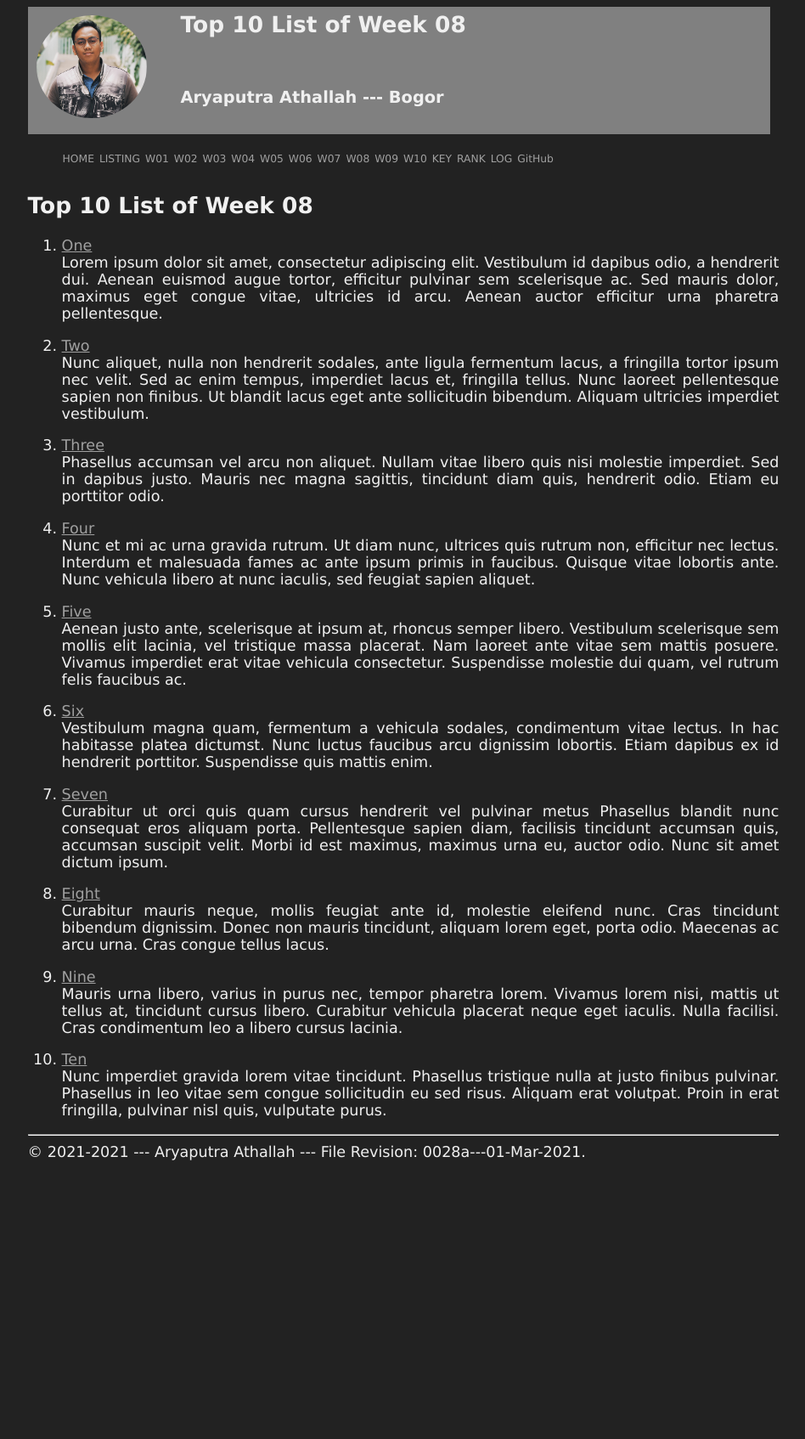
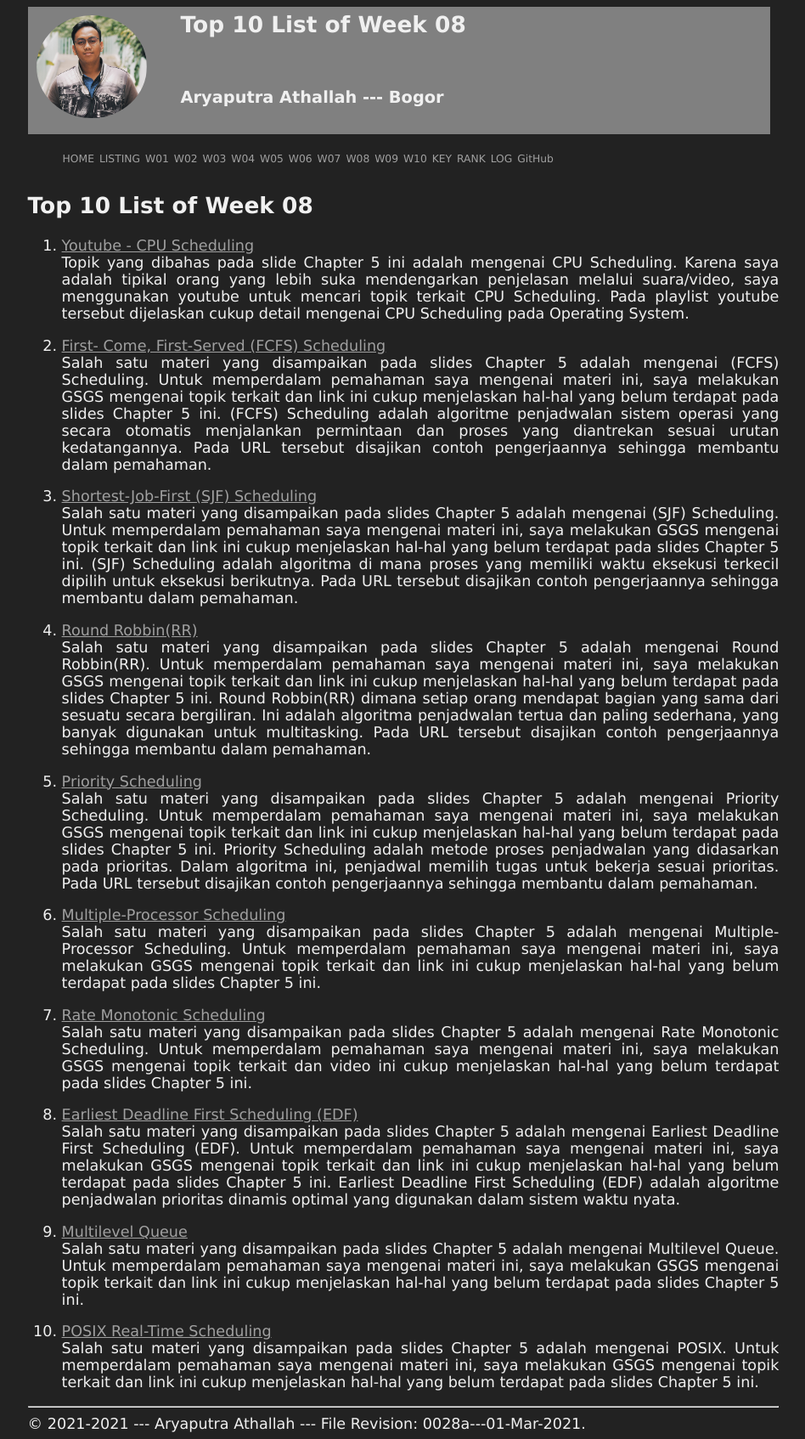
Before and after one commit to aryaputr213/os211, a Jekyll site: the page built from w08.md, in a window 1280 px wide. Shown: the whole page at 85% size, without its empty margins (165-1113 px from the left). Built offline with Jekyll 4.4.1, drawn with Linux system fonts in a browser that asks for light colours; our own code applies the rules of GitHub Pages for plain Markdown files; before the commit the page ends 1374 px from its top, so only the background shows below that.

Commit message:
Week 08 assignments

```diff
--- a/TXT/myrank.txt
+++ b/TXT/myrank.txt
@@ -17,3 +17,6 @@ ZCZC W05 blopblipblap
 ZCZC W06 azricot
 ZCZC W06 astriddiany
 ZCZC W06 bintangdom
+ZCZC W07 azkafitria
+ZCZC W07 blopblipblap
+ZCZC W07 asfiowilma
--- a/w08.md
+++ b/w08.md
@@ -5,72 +5,33 @@ permalink: /W08/
 
 # Top 10 List of Week 08
 
-1. [One](https://en.wikipedia.org/wiki/1)<br>
-Lorem ipsum dolor sit amet, consectetur adipiscing elit.
-Vestibulum id dapibus odio, a hendrerit dui.
-Aenean euismod augue tortor, efficitur pulvinar sem scelerisque ac.
-Sed mauris dolor, maximus eget congue vitae, ultricies id arcu.
-Aenean auctor efficitur urna pharetra pellentesque.
+1. [Youtube - CPU Scheduling](https://www.youtube.com/watch?v=EWkQl0n0w5M&list=PLBlnK6fEyqRitWSE_AyyySWfhRgyA-rHk)<br>
+Topik yang dibahas pada slide Chapter 5 ini adalah mengenai CPU Scheduling. Karena saya adalah tipikal orang yang lebih suka mendengarkan penjelasan melalui suara/video, saya menggunakan youtube untuk mencari topik terkait CPU Scheduling. Pada playlist youtube tersebut dijelaskan cukup detail mengenai CPU Scheduling pada Operating System.
 
-2. [Two](https://en.wikipedia.org/wiki/2)<br>
-Nunc aliquet, nulla non hendrerit sodales, ante ligula fermentum lacus, a fringilla tortor ipsum nec velit.
-Sed ac enim tempus, imperdiet lacus et, fringilla tellus.
-Nunc laoreet pellentesque sapien non finibus.
-Ut blandit lacus eget ante sollicitudin bibendum.
-Aliquam ultricies imperdiet vestibulum.
+2. [First- Come, First-Served (FCFS) Scheduling](https://www.guru99.com/fcfs-scheduling.html#)<br>
+Salah satu materi yang disampaikan pada slides Chapter 5 adalah mengenai (FCFS) Scheduling. Untuk memperdalam pemahaman saya mengenai materi ini, saya melakukan GSGS mengenai topik terkait dan link ini cukup menjelaskan hal-hal yang belum terdapat pada slides Chapter 5 ini. (FCFS) Scheduling adalah algoritme penjadwalan sistem operasi yang secara otomatis menjalankan permintaan dan proses yang diantrekan sesuai urutan kedatangannya. Pada URL tersebut disajikan contoh pengerjaannya sehingga membantu dalam pemahaman.
 
-3. [Three](https://en.wikipedia.org/wiki/3)<br>
-Phasellus accumsan vel arcu non aliquet.
-Nullam vitae libero quis nisi molestie imperdiet.
-Sed in dapibus justo.
-Mauris nec magna sagittis, tincidunt diam quis, hendrerit odio.
-Etiam eu porttitor odio.
+3. [Shortest-Job-First (SJF) Scheduling](https://www.guru99.com/shortest-job-first-sjf-scheduling.html)<br>
+Salah satu materi yang disampaikan pada slides Chapter 5 adalah mengenai (SJF) Scheduling. Untuk memperdalam pemahaman saya mengenai materi ini, saya melakukan GSGS mengenai topik terkait dan link ini cukup menjelaskan hal-hal yang belum terdapat pada slides Chapter 5 ini. (SJF) Scheduling adalah algoritma di mana proses yang memiliki waktu eksekusi terkecil dipilih untuk eksekusi berikutnya. Pada URL tersebut disajikan contoh pengerjaannya sehingga membantu dalam pemahaman.
 
-4. [Four](https://en.wikipedia.org/wiki/4)<br>
-Nunc et mi ac urna gravida rutrum.
-Ut diam nunc, ultrices quis rutrum non, efficitur nec lectus.
-Interdum et malesuada fames ac ante ipsum primis in faucibus.
-Quisque vitae lobortis ante.
-Nunc vehicula libero at nunc iaculis, sed feugiat sapien aliquet.
+4. [Round Robbin(RR)](https://www.guru99.com/round-robin-scheduling-example.html)<br>
+Salah satu materi yang disampaikan pada slides Chapter 5 adalah mengenai Round Robbin(RR). Untuk memperdalam pemahaman saya mengenai materi ini, saya melakukan GSGS mengenai topik terkait dan link ini cukup menjelaskan hal-hal yang belum terdapat pada slides Chapter 5 ini. Round Robbin(RR) dimana setiap orang mendapat bagian yang sama dari sesuatu secara bergiliran. Ini adalah algoritma penjadwalan tertua dan paling sederhana, yang banyak digunakan untuk multitasking. Pada URL tersebut disajikan contoh pengerjaannya sehingga membantu dalam pemahaman.
 
-5. [Five](https://en.wikipedia.org/wiki/5)<br>
-Aenean justo ante, scelerisque at ipsum at, rhoncus semper libero.
-Vestibulum scelerisque sem mollis elit lacinia, vel tristique massa placerat.
-Nam laoreet ante vitae sem mattis posuere.
-Vivamus imperdiet erat vitae vehicula consectetur.
-Suspendisse molestie dui quam, vel rutrum felis faucibus ac.
+5. [Priority Scheduling](https://www.guru99.com/priority-scheduling-program.html)<br>
+Salah satu materi yang disampaikan pada slides Chapter 5 adalah mengenai Priority Scheduling. Untuk memperdalam pemahaman saya mengenai materi ini, saya melakukan GSGS mengenai topik terkait dan link ini cukup menjelaskan hal-hal yang belum terdapat pada slides Chapter 5 ini. Priority Scheduling adalah metode proses penjadwalan yang didasarkan pada prioritas. Dalam algoritma ini, penjadwal memilih tugas untuk bekerja sesuai prioritas. Pada URL tersebut disajikan contoh pengerjaannya sehingga membantu dalam pemahaman.
 
-6. [Six](https://en.wikipedia.org/wiki/6)<br>
-Vestibulum magna quam, fermentum a vehicula sodales, condimentum vitae lectus.
-In hac habitasse platea dictumst.
-Nunc luctus faucibus arcu dignissim lobortis.
-Etiam dapibus ex id hendrerit porttitor.
-Suspendisse quis mattis enim.
+6. [Multiple-Processor Scheduling](https://www.geeksforgeeks.org/multiple-processor-scheduling-in-operating-system/)<br>
+Salah satu materi yang disampaikan pada slides Chapter 5 adalah mengenai Multiple-Processor Scheduling. Untuk memperdalam pemahaman saya mengenai materi ini, saya melakukan GSGS mengenai topik terkait dan link ini cukup menjelaskan hal-hal yang belum terdapat pada slides Chapter 5 ini.
 
-7. [Seven](https://en.wikipedia.org/wiki/7)<br>
-Curabitur ut orci quis quam cursus hendrerit vel pulvinar metus
-Phasellus blandit nunc consequat eros aliquam porta.
-Pellentesque sapien diam, facilisis tincidunt accumsan quis, accumsan suscipit velit.
-Morbi id est maximus, maximus urna eu, auctor odio.
-Nunc sit amet dictum ipsum.
+7. [Rate Monotonic Scheduling](https://www.youtube.com/watch?v=xgW8VhEOpFg)<br>
+Salah satu materi yang disampaikan pada slides Chapter 5 adalah mengenai Rate Monotonic Scheduling. Untuk memperdalam pemahaman saya mengenai materi ini, saya melakukan GSGS mengenai topik terkait dan video ini cukup menjelaskan hal-hal yang belum terdapat pada slides Chapter 5 ini.
 
-8. [Eight](https://en.wikipedia.org/wiki/8)<br>
-Curabitur mauris neque, mollis feugiat ante id, molestie eleifend nunc.
-Cras tincidunt bibendum dignissim.
-Donec non mauris tincidunt, aliquam lorem eget, porta odio.
-Maecenas ac arcu urna.
-Cras congue tellus lacus.
 
-9. [Nine](https://en.wikipedia.org/wiki/9)<br>
-Mauris urna libero, varius in purus nec, tempor pharetra lorem.
-Vivamus lorem nisi, mattis ut tellus at, tincidunt cursus libero.
-Curabitur vehicula placerat neque eget iaculis.
-Nulla facilisi.
-Cras condimentum leo a libero cursus lacinia.
+8. [Earliest Deadline First Scheduling (EDF)](https://www.geeksforgeeks.org/earliest-deadline-first-edf-cpu-scheduling-algorithm/)<br>
+Salah satu materi yang disampaikan pada slides Chapter 5 adalah mengenai Earliest Deadline First Scheduling (EDF). Untuk memperdalam pemahaman saya mengenai materi ini, saya melakukan GSGS mengenai topik terkait dan link ini cukup menjelaskan hal-hal yang belum terdapat pada slides Chapter 5 ini. Earliest Deadline First Scheduling (EDF) adalah algoritme penjadwalan prioritas dinamis optimal yang digunakan dalam sistem waktu nyata.
 
-10. [Ten](https://en.wikipedia.org/wiki/10)<br>
-Nunc imperdiet gravida lorem vitae tincidunt.
-Phasellus tristique nulla at justo finibus pulvinar.
-Phasellus in leo vitae sem congue sollicitudin eu sed risus.
-Aliquam erat volutpat.
-Proin in erat fringilla, pulvinar nisl quis, vulputate purus.
+9. [Multilevel Queue](http://student.blog.dinus.ac.id/ryan/2017/10/29/konsepsistemoperasi/)<br>
+Salah satu materi yang disampaikan pada slides Chapter 5 adalah mengenai Multilevel Queue. Untuk memperdalam pemahaman saya mengenai materi ini, saya melakukan GSGS mengenai topik terkait dan link ini cukup menjelaskan hal-hal yang belum terdapat pada slides Chapter 5 ini.
+
+10. [POSIX Real-Time Scheduling](https://www.eetimes.com/posix-in-real-time/#)<br>
+Salah satu materi yang disampaikan pada slides Chapter 5 adalah mengenai POSIX. Untuk memperdalam pemahaman saya mengenai materi ini, saya melakukan GSGS mengenai topik terkait dan link ini cukup menjelaskan hal-hal yang belum terdapat pada slides Chapter 5 ini.
```
Also changed, not shown: TXT/mylog.txt (+13 -0 lines).
